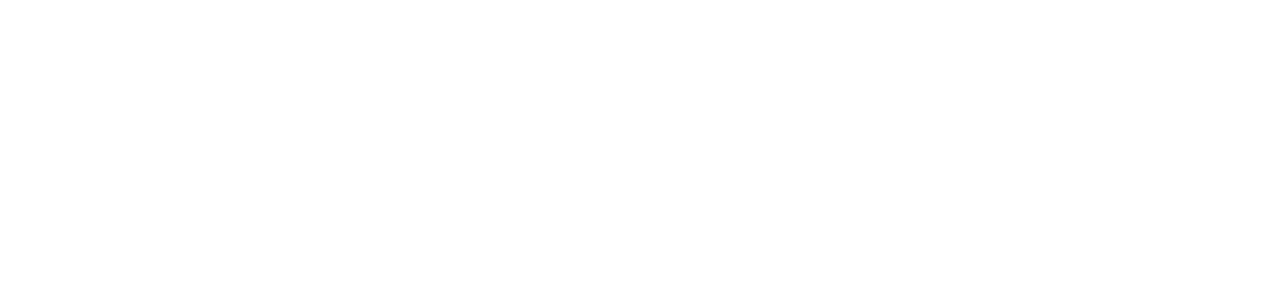
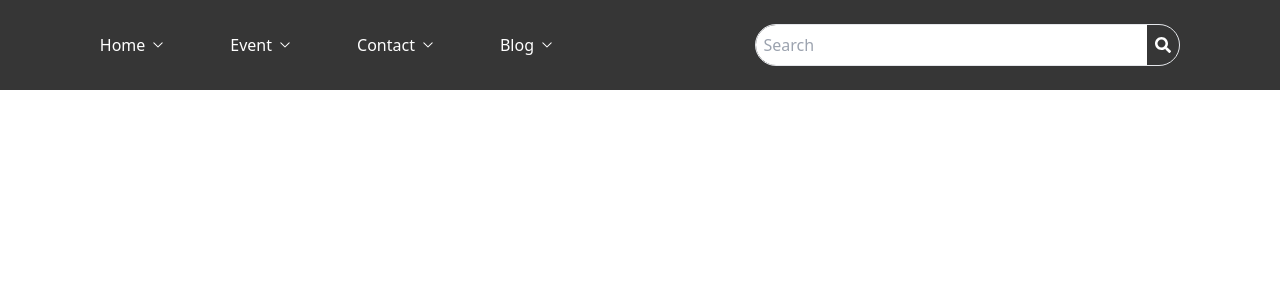
Before and after one commit to NULLcodehub/innovate_layout, a Next.js app: page / in a window 1280 px wide. Shown: the top 300 px of the page. Built offline with nearby package versions, Linux system fonts and the light colour scheme.

Commit message:
search bar added to teh navbar

```diff
--- a/src/app/components/Navbar/Navbar.css
+++ b/src/app/components/Navbar/Navbar.css
@@ -0,0 +1,17 @@
+.Navbar{
+    background: #363636;
+    height: 11.22vh;
+}
+.nav-list{
+    color: white;
+}
+.nav-item{
+    display: flex;
+    align-items: center;
+    gap:5px;
+}
+
+.search input{
+    width: 	20.60vw;
+    min-width: 30.60vw;
+}
--- a/src/app/components/Navbar/Navbar.js
+++ b/src/app/components/Navbar/Navbar.js
@@ -1,25 +1,46 @@
 import React from 'react';
+import { GoChevronDown } from "react-icons/go";
+import { FaSearch } from 'react-icons/fa';
+import { GoMultiSelect } from "react-icons/go";
+import './Navbar.css'
 
 const Navbar = () => {
     return (
       <>
-            <section>
-                <div>
-                    <div className='nav-list'>
-                            <ul>
-                                <li className='nav-item'></li>
-                                <li className='nav-item'></li>
-                                <li className='nav-item'></li>
-                                <li className='nav-item'></li>
+        <section className="Navbar flex justify-around items-center">
+          <div className="nav-list hidden lg:flex">
+            <ul className="flex gap-16">
+              <li className="nav-item">
+                Home <GoChevronDown />{" "}
+              </li>
+              <li className="nav-item">
+                Event <GoChevronDown />
+              </li>
+              <li className="nav-item">
+                Contact <GoChevronDown />
+              </li>
+              <li className="nav-item">
+                Blog <GoChevronDown />
+              </li>
             </ul>
           </div>
 
-                    <div className='searchbar'>
+          <div className="flex items-center border rounded-full overflow-hidden search ">
 
+            <input
+              type="text"
+              placeholder="Search"
+              className="flex-1 p-2 outline-none border-none"
+            />
+            <span className="p-2 text-white ">
+                <FaSearch className=''/>
+            </span>
           </div>
+
+          <div className='block lg:hidden'>
+            <GoMultiSelect className='text-white size-8'/>
           </div>
         </section>
-
       </>
     );
 };
```
Lines whose indentation alone changed are shown as unchanged.
